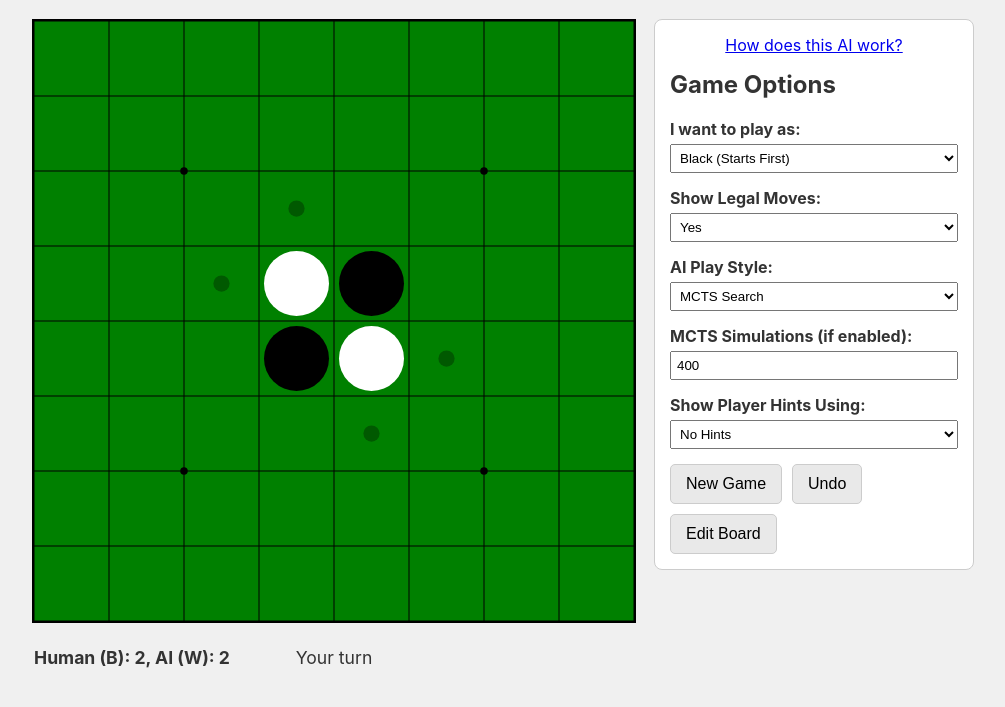
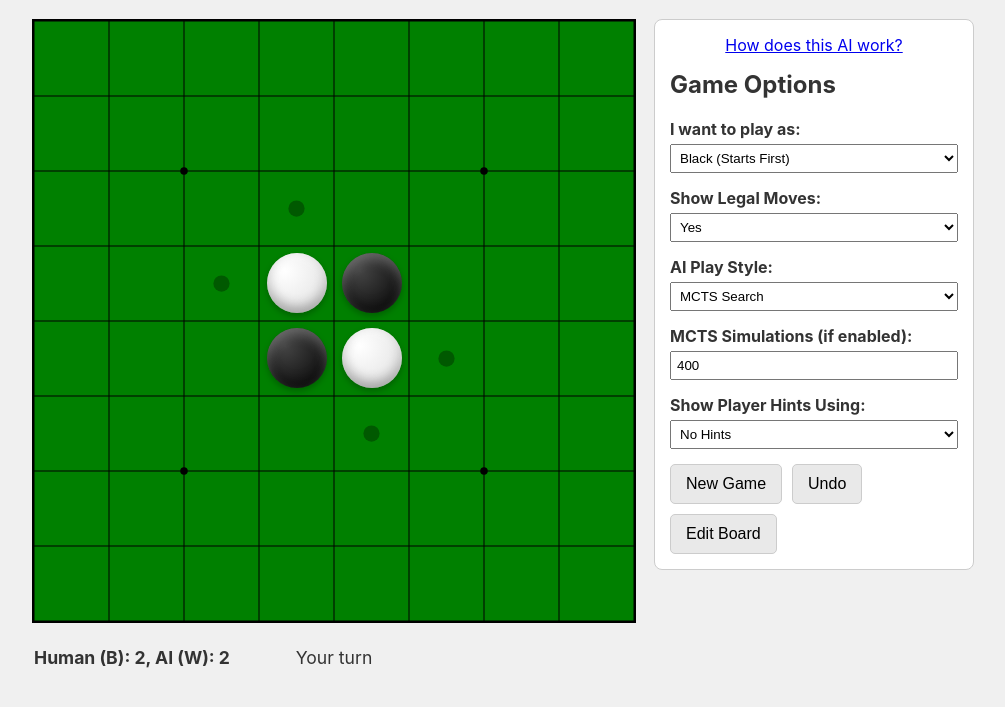
Before and after one commit to aroellin/reversi, a plain HTML site: page index.html in a window 1280 px wide. Shown: the part 73-780 px from the top of the page, without its empty margins (56-1061 px from the left). Drawn offline with Linux system fonts and the light colour scheme.

Commit message:
Updated GUI

```diff
--- a/index.html
+++ b/index.html
@@ -8,7 +8,19 @@
         body { font-family: -apple-system, BlinkMacSystemFont, "Segoe UI", Roboto, Helvetica, Arial, sans-serif; display: flex; flex-direction: column; align-items: center; background-color: #f0f0f0; color: #333; margin: 0; padding: 10px; }
         .container { display: flex; flex-direction: column; align-items: center; gap: 20px; width: 100%; }
         #game-area { display: flex; flex-direction: column; align-items: center; width: 100%; max-width: 600px; }
-        #board { width: 100%; aspect-ratio: 1 / 1; border: 2px solid black; cursor: pointer; }
+        #board-container { width: 100%; aspect-ratio: 1 / 1; position: relative; border: 2px solid black; }
+        #board { width: 100%; height: 100%; cursor: pointer; display: block; }
+        #pieces-layer { position: absolute; inset: 0; display: grid; grid-template-columns: repeat(8, 1fr); grid-template-rows: repeat(8, 1fr); pointer-events: none; perspective: 800px; z-index: 2; }
+        .cell { display: flex; align-items: center; justify-content: center; }
+        .piece3d { width: 80%; height: 80%; position: relative; }
+        .piece-inner { width: 100%; height: 100%; position: relative; transform-style: preserve-3d; transition: transform 0.35s ease; }
+        .piece-face { position: absolute; inset: 0; backface-visibility: hidden; border-radius: 50%; box-shadow: inset 0 6px 12px rgba(255,255,255,0.3), inset 0 -6px 12px rgba(0,0,0,0.3), 0 3px 6px rgba(0,0,0,0.25); }
+        .piece-face.black { background: radial-gradient(circle at 30% 30%, #444, #000); }
+        .piece-face.white { background: radial-gradient(circle at 30% 30%, #fff, #ddd); transform: rotateY(180deg); }
+        .piece3d.black .piece-inner { transform: rotateY(0deg); }
+        .piece3d.white .piece-inner { transform: rotateY(180deg); }
+        .piece3d.pop { animation: pop-in 250ms ease; }
+        @keyframes pop-in { 0% { transform: scale(0.6); } 60% { transform: scale(1.05); } 100% { transform: scale(1); } }
         .info-panel { margin-top: 10px; font-size: 1.1em; text-align: center; width: 100%; height: 50px; display: flex; justify-content: space-between; align-items: center;}
         .scores { font-weight: bold; flex-basis: 33%; text-align: left; }
         #status { flex-basis: 33%; text-align: center; }
@@ -31,7 +43,10 @@
     <h1>Reversi AI</h1>
     <div class="container">
         <div id="game-area">
-            <canvas id="board" width="600" height="600"></canvas>
+            <div id="board-container">
+                <canvas id="board" width="600" height="600"></canvas>
+                <div id="pieces-layer"></div>
+            </div>
             <div class="info-panel">
                 <div id="scores" class="scores">Black: 2, White: 2</div>
                 <div id="status">Loading AI Model...</div>
--- a/reversi.js
+++ b/reversi.js
@@ -1,6 +1,7 @@
 // --- Global DOM elements and Constants ---
 const canvas = document.getElementById('board');
 const ctx = canvas.getContext('2d');
+const piecesLayer = document.getElementById('pieces-layer');
 const scoresEl = document.getElementById('scores');
 const statusEl = document.getElementById('status');
 const restartBtn = document.getElementById('restart-btn');
@@ -20,6 +21,8 @@ let gameOver = false;
 let humanPlayer = -1;
 let editMode = false;
 let aiThinking = false;
+let lastRenderedBoard = null;
+let domPieces = null;
 
 // --- Options ---
 let options = {
@@ -306,16 +309,85 @@ function drawBoard(hints) {
 	for (let r = 0; r < 8; r++) {
 		for (let c = 0; c < 8; c++) {
 			const piece = board[r][c];
-            if (piece !== EMPTY) {
-                ctx.beginPath();
-                ctx.arc(c * squareSize + squareSize / 2, r * squareSize + squareSize / 2, pieceRadius, 0, 2 * Math.PI);
-                ctx.fillStyle = piece === 1 ? 'white' : 'black';
-                ctx.fill();
-            } else if (legalMoves.some(m => m.r === r && m.c === c)) {
+			if (piece === EMPTY && legalMoves.some(m => m.r === r && m.c === c)) {
 				ctx.beginPath();
 				ctx.arc(c * squareSize + squareSize / 2, r * squareSize + squareSize / 2, pieceRadius / 4, 0, 2 * Math.PI);
 				ctx.fillStyle = 'rgba(0, 0, 0, 0.3)';
 				ctx.fill();
+			}
+		}
+	}
+
+	// Render 3D DOM pieces with flip animations on top of the canvas
+	renderPieces(lastRenderedBoard, board);
+	// Store a deep copy to detect future diffs without mutation issues
+	lastRenderedBoard = board.map(row => row.slice());
+}
+
+function ensurePiecesGridInitialized() {
+	if (!piecesLayer) return;
+	if (domPieces) return;
+	domPieces = Array.from({ length: BOARD_SIZE }, () => Array(BOARD_SIZE).fill(null));
+	piecesLayer.innerHTML = '';
+	for (let r = 0; r < BOARD_SIZE; r++) {
+		for (let c = 0; c < BOARD_SIZE; c++) {
+			const cell = document.createElement('div');
+			cell.className = 'cell';
+			const piece = document.createElement('div');
+			piece.className = 'piece3d';
+			piece.style.display = 'none';
+			const inner = document.createElement('div');
+			inner.className = 'piece-inner';
+			const faceBlack = document.createElement('div');
+			faceBlack.className = 'piece-face black';
+			const faceWhite = document.createElement('div');
+			faceWhite.className = 'piece-face white';
+			inner.appendChild(faceBlack);
+			inner.appendChild(faceWhite);
+			piece.appendChild(inner);
+			cell.appendChild(piece);
+			piecesLayer.appendChild(cell);
+			domPieces[r][c] = piece;
+		}
+	}
+}
+
+function renderPieces(prevBoard, currentBoard) {
+	if (!piecesLayer) return;
+	ensurePiecesGridInitialized();
+	for (let r = 0; r < BOARD_SIZE; r++) {
+		for (let c = 0; c < BOARD_SIZE; c++) {
+			const piece = domPieces[r][c];
+			const currVal = currentBoard[r][c];
+			const prevVal = prevBoard ? prevBoard[r][c] : EMPTY;
+			if (currVal === EMPTY) {
+				piece.style.display = 'none';
+				piece.classList.remove('black', 'white', 'pop');
+				continue;
+			}
+			const targetColor = currVal === 1 ? 'white' : 'black';
+			const prevColor = prevVal === 1 ? 'white' : prevVal === -1 ? 'black' : 'empty';
+			piece.style.display = 'block';
+			if (prevColor === 'empty') {
+				piece.classList.remove('black', 'white');
+				piece.classList.add(targetColor, 'pop');
+				piece.addEventListener('animationend', () => piece.classList.remove('pop'), { once: true });
+			} else if (prevColor !== targetColor) {
+				// Set to prevColor, then to targetColor on next frame to trigger transition
+				piece.classList.remove('black', 'white');
+				piece.classList.add(prevColor);
+				// Force reflow to ensure the browser registers the state before transition
+				void piece.offsetWidth;
+				requestAnimationFrame(() => {
+					piece.classList.remove('black', 'white');
+					piece.classList.add(targetColor);
+				});
+			} else {
+				// Ensure class is correct without animation
+				if (!piece.classList.contains(targetColor)) {
+					piece.classList.remove('black', 'white');
+					piece.classList.add(targetColor);
+				}
 			}
 		}
 	}
@@ -500,5 +572,6 @@ function setupEventListeners() {
 // --- Start Application ---
 loadModel().then(() => {
     setupEventListeners();
+    ensurePiecesGridInitialized();
     initializeGame();
 });
```
Lines whose indentation alone changed are shown as unchanged.
